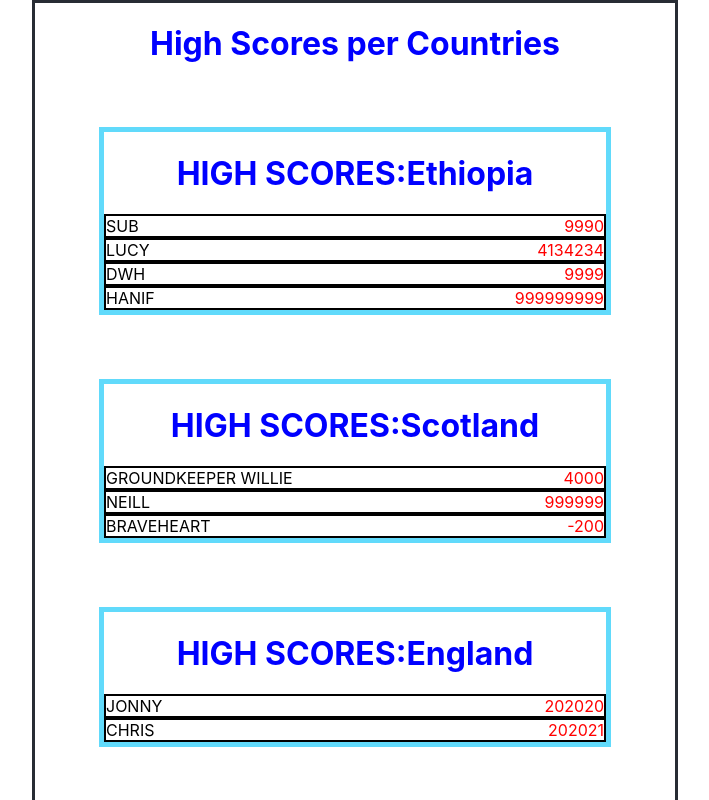
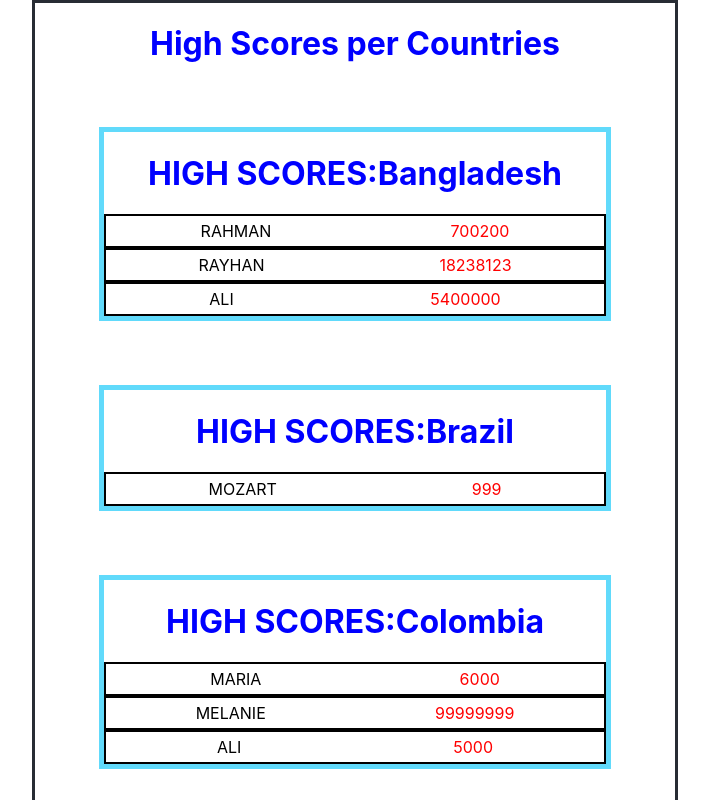
Before and after one commit to akbasmustafa/high-scores-react, a React (Create React App) app: page / in a window 1280 px wide. Shown: the top 800 px of the page, without its empty margins (285-994 px from the left). Built offline with nearby package versions, Linux system fonts and the light colour scheme.

Commit message:
Done Level 2

```diff
--- a/src/components/HighScoreTable.js
+++ b/src/components/HighScoreTable.js
@@ -4,10 +4,23 @@ import PlayerScore from "./PlayerScore";
 import "../App.css";
 
 function HighScoreTable() {
+  function sortName(a, b) {
+    var nameA = a.name.toUpperCase(); // ignore upper and lowercase
+    var nameB = b.name.toUpperCase(); // ignore upper and lowercase
+    if (nameA < nameB) {
+      return -1;
+    }
+    if (nameA > nameB) {
+      return 1;
+    }
+    // names must be equal
+    return 0;
+  }
+
   return (
     <div className="cardContainer">
       <h1 style={{ color: "blue" }}>High Scores per Countries</h1>
-      {allCountryScores.map((country) => (
+      {allCountryScores.sort(sortName).map((country) => (
         <div className="countryCard">
           <h1 style={{ color: "blue" }}>{"HIGH SCORES:" + country.name}</h1>
           {country.scores.map((score) => (
--- a/src/components/PlayerScore.js
+++ b/src/components/PlayerScore.js
@@ -14,6 +14,7 @@ export default PlayerScore;
 const styles = {
   display: "flex",
   flexDirection: "row",
-  justifyContent: "space-between",
+  justifyContent: "space-around",
+  padding: "1%",
   border: "black solid 2px",
 };
```
